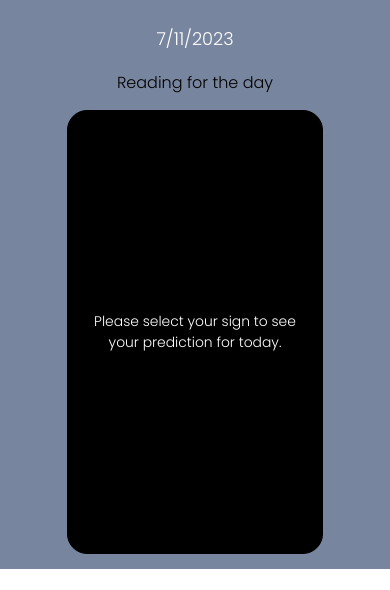
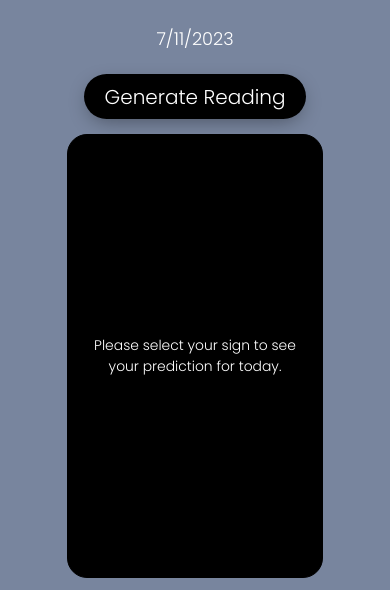
Before and after one commit to CoreySumma/astrology, a React (Create React App) app: page / in a window 390 px wide. Shown: the part 604-1194 px from the top of the page. Before the commit the page ends 1173 px from the top, so only its background shows below. Built offline with nearby package versions, Linux system fonts and the light colour scheme; no server answers.

Commit message:
successfully loged universal state using redux

```diff
--- a/src/components/DayAtAGlance/DatAtAGlance.css
+++ /dev/null
@@ -1,78 +0,0 @@
-@import url("https://fonts.googleapis.com/css2?family=Poppins:wght@300&display=swap");
-
-.App {
-  text-align: center;
-  background-color: #78859e;
-  font-family: "Poppins", sans-serif;
-}
-
-@keyframes spin {
-  0% {
-    transform: rotate(0deg);
-  }
-  100% {
-    transform: rotate(360deg);
-  }
-}
-
-.spin {
-  animation: spin 20s linear infinite;
-}
-
-.App-logo {
-  height: 40vmin;
-  pointer-events: none;
-}
-
-.App-header {
-  background-color: #78859e;
-  display: flex;
-  flex-direction: column;
-  align-items: center;
-  justify-content: center;
-  font-size: calc(10px + 2vmin);
-  color: white;
-}
-
-main {
-  display: flex;
-  background-color: #78859e;
-  flex-direction: column;
-  align-items: center;
-  justify-content: center;
-  text-align: center;
-}
-
-/* main :hover {
-  background-color: #78859e;
-  transition: all ease-in-out 0.5s;
-  border-color: whitesmoke
-} */
-
-.prediction-container {
-  background-color: black;
-  min-height: 50vh;
-  width: 60%;
-  padding: 10px;
-  border: 1px solid black;
-  border-radius: 20px;
-  display: flex;
-  flex-direction: column;
-  align-items: center;
-  justify-content: center;
-  margin-bottom: 15px;
-  margin-top: 15px;
-  /* transition: all ease-in-out 0.5s; */
-}
-
-/* .prediction-container :hover {
-  background-color: #78859e;
-  border-color: whitesmoke
-} */
-
-.prediction-text {
-  background-color: transparent;
-  font-size: calc(10px + 1vmin);
-  color: white;
-  transition: none;
-}
--- /dev/null
+++ b/src/components/DayAtAGlance/DayAtAGlance.css
@@ -0,0 +1,83 @@
+@import url("https://fonts.googleapis.com/css2?family=Poppins:wght@300&display=swap");
+
+.prediction-container {
+  background-color: black;
+  min-height: 50vh;
+  width: 60%;
+  padding: 10px;
+  border: 1px solid black;
+  border-radius: 20px;
+  display: flex;
+  flex-direction: column;
+  align-items: center;
+  justify-content: center;
+  margin-bottom: 15px;
+  margin-top: 15px;
+}
+
+.prediction-text {
+  background-color: transparent;
+  font-size: calc(10px + 1vmin);
+  color: white;
+  transition: none;
+}
+
+button {
+  width: 300px;
+  height: 50px;
+  border: none;
+  outline: none;
+  background: rgb(0, 0, 0);
+  color: white;
+  font-size: 22px;
+  line-height: 2px;
+  border-radius: 40px;
+  text-align: center;
+  box-shadow: 0 6px 20px -5px rgba(0, 0, 0, 0.4);
+  position: relative;
+  overflow: hidden;
+  cursor: pointer;
+  font-family: "Poppins", sans-serif;
+  transition: all 400ms ease-in-out !important ;
+}
+
+button:hover {
+  background: transparent;
+  border: black;
+  color: black;
+	transition: background-color, border-color, color;
+	transform: scale(1.1);
+}
+
+button:not(:hover) {
+transform: scale(1.0);
+}
+
+
+button:focus {
+  transform: scale(1.1);
+}
+
+button:focus:not(:active) {
+  transform: scale(1);
+}
+
+@media screen and (max-width: 1024px) {
+  button {
+		width: 222px;
+    height: 40px;
+		font-size: 20px;
+		margin-top: 4px;
+		margin-bottom: 0;
+  }
+}
+
+@media screen and (max-width: 600px) {
+  button {
+    width: 222px;
+    height: 45px;
+		font-size: 20px;
+		margin-top: 4px;
+		margin-bottom: 0;
+  }
+}
--- a/src/components/DayAtAGlance/DayAtAGlance.jsx
+++ b/src/components/DayAtAGlance/DayAtAGlance.jsx
@@ -1,7 +1,9 @@
+import "./DayAtAGlance.css"
+
 export default function DayAtAGlance() {
   return (
     <>
-      <buttone>Reading for the day</buttone>
+      <button>Generate Reading</button>
       <div className="prediction-container">
         <p className="prediction-text">
           Please select your sign to see your prediction for today.
--- a/src/components/SignForm/SignForm.jsx
+++ b/src/components/SignForm/SignForm.jsx
@@ -1,19 +1,29 @@
 import React, { useState } from "react";
 import { useEffect } from "react";
+import { useDispatch, useSelector } from 'react-redux';
+import store  from "../../store";
 import "./SignForm.css";
 import gptApi from "../../utilities/gpt-api";
 import { gptPrompt } from "../../utilities/gpt-prompt";
 import { updateSign } from "../../actions";
+import userData from "../../reducers/userData";
 
 
 export default function SignForm({sign, setSign}) {
   const [selectedSign, setSelectedSign] = useState("");
   const [result, setResult] = useState("");
+  const dispatch = useDispatch();
+  // Redux line for retrieving data from the store for user's sign
+  const signState = useSelector(state => state.userData.signData);
 
 
   const handleChange = (e) => {
-    setSelectedSign(e.target.value);
-    setSign(e.target.value);
+    const sign = e.target.value;
+    setSelectedSign(sign);
+    setSign(sign);
+    dispatch(updateSign(sign));
+    console.log("this is current state saved in store using the store import", store.getState());
+    console.log("this is current state saved in store using the selector value", signState);
   };
 
   useEffect(() => {
--- a/src/components/header/Header.jsx
+++ b/src/components/header/Header.jsx
@@ -3,7 +3,7 @@ import Weather from "../Weather/Weather";
 import SignForm from "../SignForm/SignForm";
 
 export default function Header({ data, time, sign, setSign }) {
-  console.log("this is within the header component", data);
+  // console.log("this is within the header component", data);
   // set current date
   let dateObj = new Date();
   let month = dateObj.getUTCMonth() + 1; //months from 1-12
--- a/src/components/weather/Weather.jsx
+++ b/src/components/weather/Weather.jsx
@@ -1,5 +1,5 @@
 export default function Weather({ data, time }) {
-  console.log("this is the log of data in weather", data)
+  // console.log("this is the log of data in weather", data)
   return (
     data &&
     <>
--- a/src/pages/App/App.jsx
+++ b/src/pages/App/App.jsx
@@ -19,7 +19,7 @@ export default function App() {
       navigator.geolocation.getCurrentPosition(function (position) {
         const currentLat = position.coords.latitude;
         const currentLong = position.coords.longitude;
-        console.log(currentLat, currentLong);
+        // console.log(currentLat, currentLong);
         setLat(currentLat);
         setLong(currentLong);
         // get the users actual location using the latitude and longitude states
@@ -43,7 +43,7 @@ export default function App() {
   }, [lat, long]);
 
   return (
-    console.log("this is right before passing to header component", data),
+    // console.log("this is right before passing to header component", data),
     <div className="App">
       <img src="../../images/zodiac.png" className="spin" alt="" />
       <Header data={data} time={time} sign={sign} setSign={setSign}/>
--- a/src/reducers/index.js
+++ b/src/reducers/index.js
@@ -2,7 +2,7 @@ import { combineReducers } from "@reduxjs/toolkit";
 import userData from "./userData";
 
 const rootReducer = combineReducers({
-  userData,
+  userData: userData,
 });
 
 export default rootReducer;
--- a/src/reducers/userData.js
+++ b/src/reducers/userData.js
@@ -1,3 +1,11 @@
+import {
+  UPDATE_SIGN,
+  UPDATE_DATE,
+  UPDATE_TIME,
+  UPDATE_TEMP,
+  UPDATE_PREDICTION,
+} from "../actions/index";
+
 const intializeState = {
   signData: "",
   date: "",
@@ -9,19 +17,35 @@ const intializeState = {
 
 const userData = (state = intializeState, action) => {
   switch (action.type) {
-    case 'ADD_USER_DATA':
+    case UPDATE_SIGN:
+      console.log("Handling UPDATE_SIGN action", action);
       return {
         ...state,
-        signData: action.signData,
-        date: action.date,
-        time: action.time,
-        temp: action.temp,
-        location: action.location,
-        prediction: action.prediction,
+        signData: action.payload,
+      };
+    case UPDATE_DATE:
+      return {
+        ...state,
+        date: action.payload,
+      };
+    case UPDATE_TIME:
+      return {
+        ...state,
+        time: action.payload,
+      };
+    case UPDATE_TEMP:
+      return {
+        ...state,
+        temp: action.payload,
+      };
+    case UPDATE_PREDICTION:
+      return {
+        ...state,
+        prediction: action.payload,
       };
     default:
       return state;
   }
-}
+};
 
 export default userData;
--- a/src/store/index.js
+++ b/src/store/index.js
@@ -1,6 +1,6 @@
-import { configureStore } from 'redux';
+import { configureStore } from '@reduxjs/toolkit';
 import rootReducer from '../reducers';
 
-const store = configureStore(rootReducer);
+const store = configureStore({reducer: rootReducer});
 
 export default store;
```
